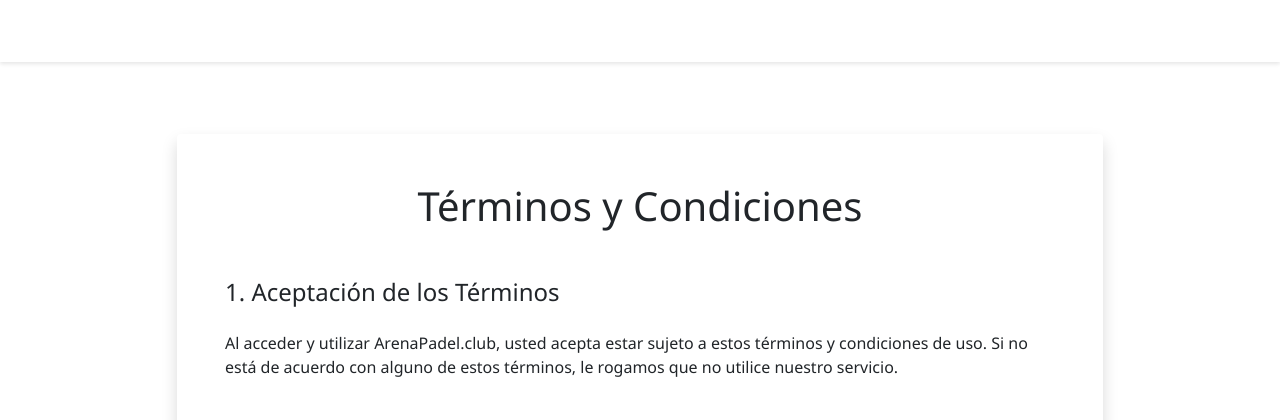
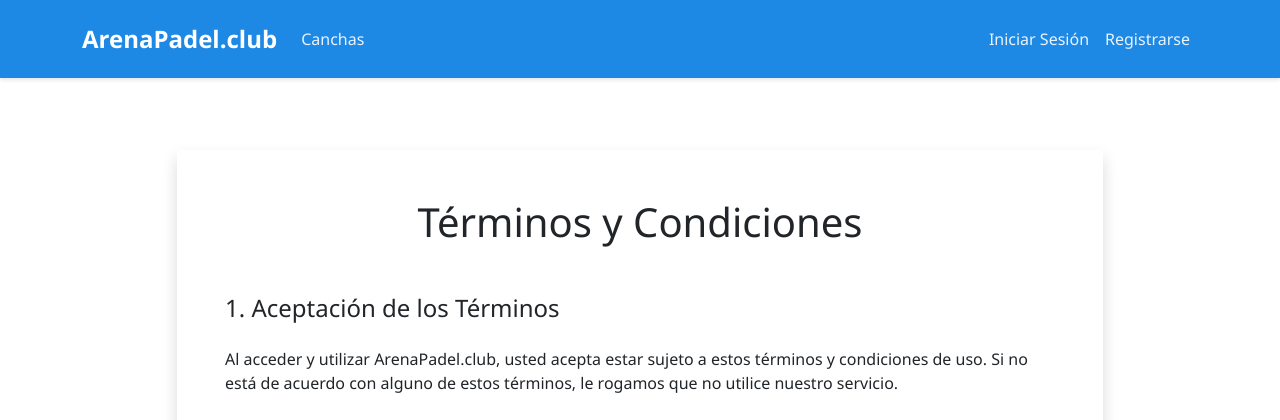
Before and after one commit to rubenbolivar/arenapadel, a Django app: template templates/legal/terms.html in a window 1280 px wide. Shown: the top 420 px of the page. Run offline with Django 4.2, Linux system fonts and the light colour scheme; the template is opened without the code that fills it, so the values that code supplies are empty.

Commit message:
feat: mejorar estilos de la barra de navegación

```diff
--- a/static/css/styles.css
+++ b/static/css/styles.css
@@ -24,12 +24,28 @@
 
 /* Navigation */
 .navbar {
+    background-color: var(--primary-color);
     box-shadow: 0 2px 4px rgba(0,0,0,0.1);
+    padding: 1rem 0;
 }
 
 .navbar-brand {
     font-weight: 600;
     font-size: 1.5rem;
+    color: white !important;
+}
+
+.navbar-dark .navbar-nav .nav-link {
+    color: rgba(255,255,255,0.9);
+    font-weight: 500;
+}
+
+.navbar-dark .navbar-nav .nav-link:hover {
+    color: white;
+}
+
+.navbar-dark .navbar-toggler {
+    border-color: rgba(255,255,255,0.5);
 }
 
 /* Cards */
```
